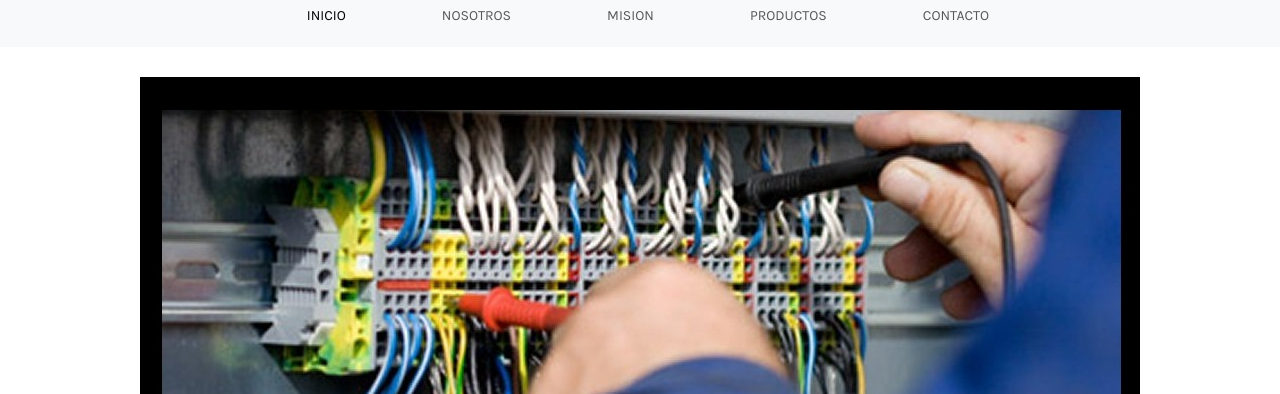
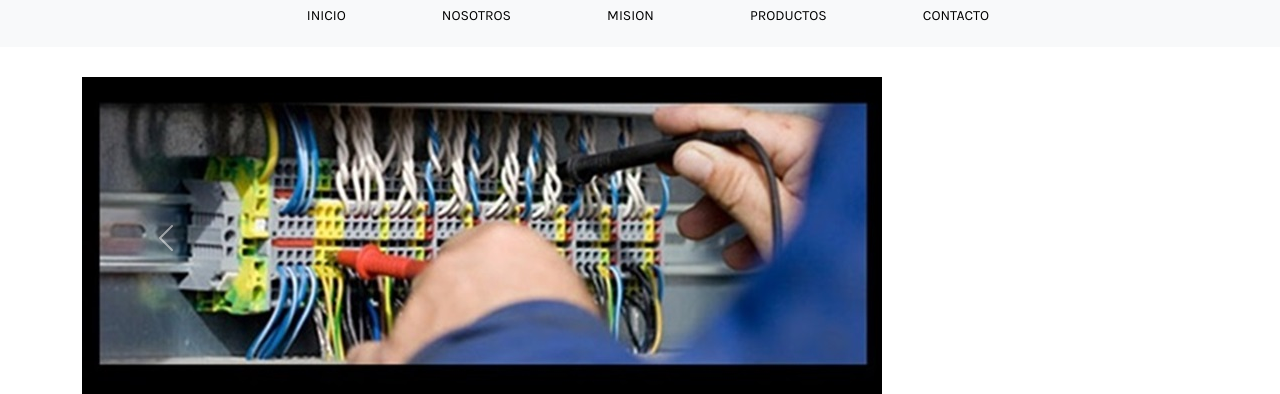
Before and after one commit to gedamebi/entregable, a plain HTML site: page index.html in a window 1280 px wide. Shown: the part 163-557 px from the top of the page. Drawn offline with nearby package versions, Linux system fonts and the light colour scheme.

Commit message:
Agrego slider en pagina principal, queda corregir algunas cosas en el movimiento no me esta andando bien en la ultima version de boostrap si con la 4.0.0

```diff
--- a/estilos/estilos.css
+++ b/estilos/estilos.css
@@ -12,7 +12,7 @@ header {
 
 /* Estilos para el nav*/
 nav {
-    background-color: #5A5A5A;
+    background-color: #ececec;
 
 }
 
@@ -33,6 +33,7 @@ nav {
 
 .nav-item a {
     font-family: Karla-Regular;
+    color: black;
     font-size: 14px;
     margin: 5px 40px 5px 40px;
 }
@@ -47,11 +48,17 @@ main {
 }
 
 #slider {
-    display: block;
-    width: 100%;
+    display: flex;
+    justify-content: center;
+}
+#carouselExample {
+    display: flex;
+    justify-content: center;
+    /* width: 100%;
     text-align: center;
-    margin-bottom: 20px;
+    margin-bottom: 50px; */
 }
+
 
 h1 {
     font-family: sans-serif;
--- a/index.html
+++ b/index.html
@@ -39,20 +39,44 @@
         </nav>
     </header>
     <main>
-        <!-- Por ahora queda una imagen estatica, la idea aca es poner un slider con varias imagenes-->
-        <div id="slider">
-            <img src="./img/electrica.jpg" alt="ImagenElectrica">
-        </div>
-        <div>
+
+        <div class="container">
+            <div id="slider">
+                <div id="carouselExample" class="carousel slide" data-ride="carousel">
+                    <div class="carousel-inner">
+                        <div class="carousel-item active">
+                            <img src="./img/slider-1.jpg" class="d-block" alt="Imagen 1">
+                        </div>
+                        <div class="carousel-item">
+                            <img src="./img/slider-2.jpg" class="d-block" alt="Imagen 2">
+                        </div>
+                        <div class="carousel-item">
+                            <img src="./img/slider-3.jpg" class="d-block" alt="Imagen 3">
+                        </div>
+                    </div>
+                    <a class="carousel-control-prev" href="#carouselExample" role="button" data-slide="prev">
+                        <span class="carousel-control-prev-icon" aria-hidden="true"></span>
+                        <span class="visually-hidden"></span>
+                    </a>
+                    <a class="carousel-control-next" href="#carouselExample" role="button" data-slide="next">
+                        <span class="carousel-control-next-icon" aria-hidden="true"></span>
+                        <span class="visually-hidden"></span>
+                    </a>
+                </div>
+            </div>
             <h1>Macrum S.R.L Bienvenido a nuestro nuevo sitio web</h1>
-        <p>Lorem ipsum dolor sit amet consectetur, adipisicing elit. Veritatis, accusamus ipsam consequatur porro qui error praesentium aliquam sapiente. Modi iste quisquam recusandae quas omnis atque molestiae, reiciendis at inventore eum.</p>
-        <p>Lorem ipsum dolor sit amet consectetur adipisicing elit. Sit nemo sint nulla quibusdam. Minima ullam tempore beatae eligendi fugit illo error eaque, qui nulla perspiciatis consequatur aspernatur autem explicabo sint!</p>
+            <p>Lorem ipsum dolor sit amet consectetur, adipisicing elit. Veritatis, accusamus ipsam consequatur porro qui error praesentium aliquam sapiente. Modi iste quisquam recusandae quas omnis atque molestiae, reiciendis at inventore eum.</p>
+            <p>Lorem ipsum dolor sit amet consectetur adipisicing elit. Sit nemo sint nulla quibusdam. Minima ullam tempore beatae eligendi fugit illo error eaque, qui nulla perspiciatis consequatur aspernatur autem explicabo sint!</p>
+
         </div>
 
     </main>
     <footer>
         <p>Copyright © 2023</p>
     </footer>
-    <script src="https://cdn.jsdelivr.net/npm/bootstrap@5.3.2/dist/js/bootstrap.bundle.min.js" integrity="sha384-C6RzsynM9kWDrMNeT87bh95OGNyZPhcTNXj1NW7RuBCsyN/o0jlpcV8Qyq46cDfL" crossorigin="anonymous"></script>
+
+    <script src="https://code.jquery.com/jquery-3.2.1.slim.min.js"></script>
+    <script src="https://cdnjs.cloudflare.com/ajax/libs/popper.js/1.12.9/umd/popper.min.js"></script>
+    <script src="https://maxcdn.bootstrapcdn.com/bootstrap/4.0.0/js/bootstrap.min.js"></script>
 </body>
 </html>
```
Also changed, not shown: img/electrica.jpg (deleted), img/slider-1.jpg (added), img/slider-2.jpg (added), img/slider-3.jpg (added).
